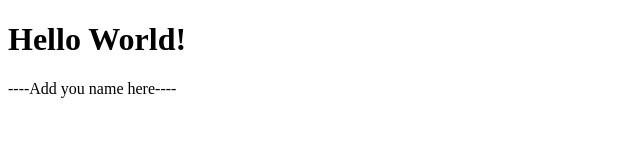
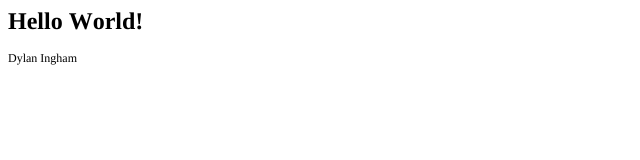
Before and after one commit to DS4200-S23-Class/ic-01-dylanpaulingham, a plain HTML site: page index.html in a window 1280 px wide. Shown: the whole page, without its empty margins (0-640 px from the left). Drawn offline with Linux system fonts and the light colour scheme.

Commit message:
first edit

```diff
--- a/index.html
+++ b/index.html
@@ -1,14 +1,18 @@
-<!DOCTYPE html>
+<!DOCTYPE html PUBLIC "-//W3C//DTD HTML 4.01//EN" "http://www.w3.org/TR/html4/strict.dtd">
 <html>
+<head>
+  <meta http-equiv="Content-Type" content="text/html; charset=utf-8">
+  <meta http-equiv="Content-Style-Type" content="text/css">
+  <title></title>
+  <meta name="Generator" content="Cocoa HTML Writer">
+  <meta name="CocoaVersion" content="2299">
+  <style type="text/css">
+    p.p2 {margin: 0.0px 0.0px 12.0px 0.0px; font: 12.0px Times; color: #000000; -webkit-text-stroke: #000000}
+    span.s1 {font-kerning: none}
+  </style>
+</head>
 <body>
-
-<h1>Hello World!</h1>
-
-<p>
-
-----Add you name here----
-
-</p>
-
+<h1 style="margin: 0.0px 0.0px 16.1px 0.0px; font: 24.0px Times; color: #000000; -webkit-text-stroke: #000000"><span class="s1"><b>Hello World!</b></span></h1>
+<p class="p2"><span class="s1">Dylan Ingham</span></p>
 </body>
 </html>
```
